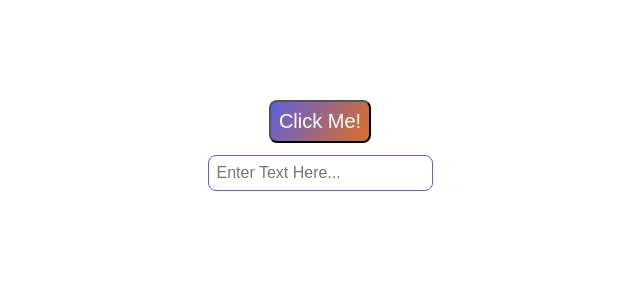
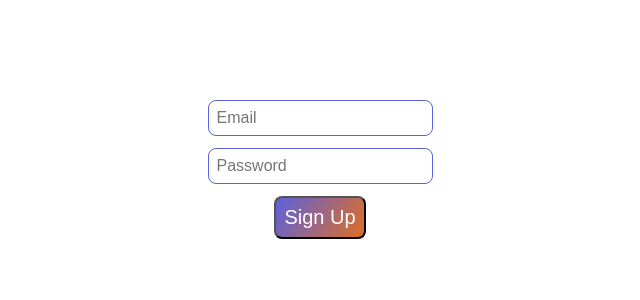
Before and after one commit to austinChappell/enzyme-example, a React (Create React App) app: page / in a window 1280 px wide. Shown: the top 300 px of the page, without its empty margins (320-960 px from the left). Built offline with nearby package versions, Linux system fonts and the light colour scheme.

Commit message:
update App.js

```diff
--- a/src/App.js
+++ b/src/App.js
@@ -12,13 +12,14 @@ const ContentWrapper = styled.div({
   textAlign: 'center',
 })
 const InputWrapper = styled.div({
-  marginTop: 12,
+  marginBottom: 12,
 })
 
 // Component Definition
 class App extends Component {
   state = {
-    input: '',
+    email: '',
+    password: '',
   }
 
   handleClickButton = () => {
@@ -26,26 +27,39 @@ class App extends Component {
   }
 
   handleChangeInput = (e) => {
+    console.log(e.target.name)
     this.setState({
-      input: e.target.value,
+      [e.target.name]: e.target.value,
     })
   }
 
   render() {
     return (
       <ContentWrapper>
-        <Button onClick={this.handleClickButton}>
-          Click Me!
-        </Button>
+        <InputWrapper>
+          <Input
+            ariaLabel="email"
+            name="email"
+            onChange={this.handleChangeInput}
+            placeholder="Email"
+            value={this.state.email}
+          />
+        </InputWrapper>
 
         <InputWrapper>
           <Input
-            ariaLabel="email"
+            ariaLabel="password"
+            name="password"
             onChange={this.handleChangeInput}
-            placeholder="Enter Text Here..."
-            value={this.state.input}
+            placeholder="Password"
+            type="password"
+            value={this.state.password}
           />
         </InputWrapper>
+
+        <Button onClick={this.handleClickButton}>
+          Sign Up
+        </Button>
       </ContentWrapper>
     );
   }
--- a/src/components/Input.js
+++ b/src/components/Input.js
@@ -27,7 +27,8 @@ const StyledInput = styled.input({
 // Component Definition
 class Input extends Component {
   static propTypes = {
-    ariaLabel: PropTypes.shape.isRequired,
+    ariaLabel: PropTypes.string.isRequired,
+    name: PropTypes.string.isRequired,
     onChange: PropTypes.func.isRequired,
     placeholder: PropTypes.string,
     type: PropTypes.string,
@@ -36,6 +37,7 @@ class Input extends Component {
 
   static defaultProps = {
     placeholder: null,
+    name: null,
     type: 'text',
   };
 
@@ -43,6 +45,7 @@ class Input extends Component {
     return (
       <StyledInput
         aria-label={this.props.ariaLabel}
+        name={this.props.name}
         onChange={this.props.onChange}
         placeholder={this.props.placeholder}
         type={this.props.type}
```
